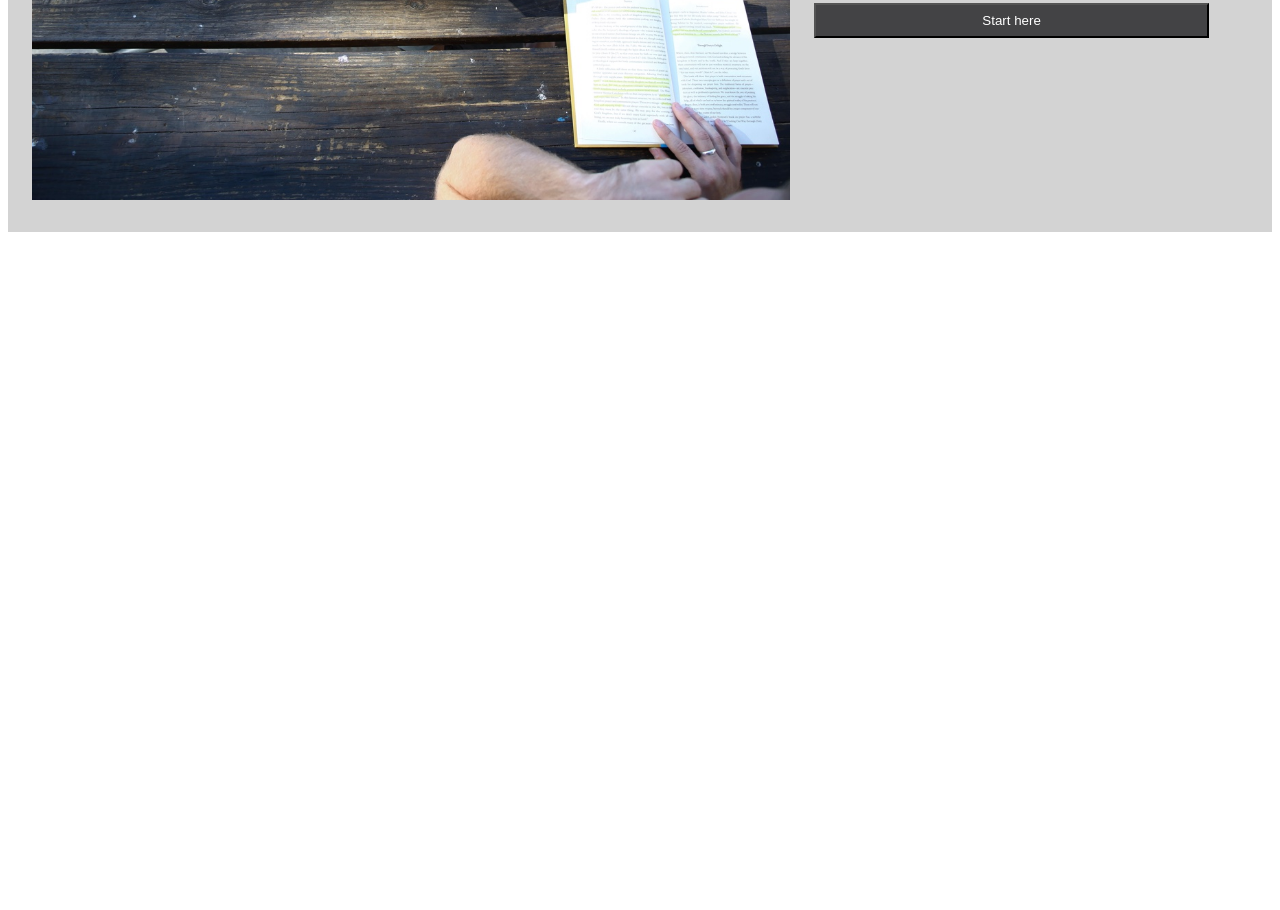
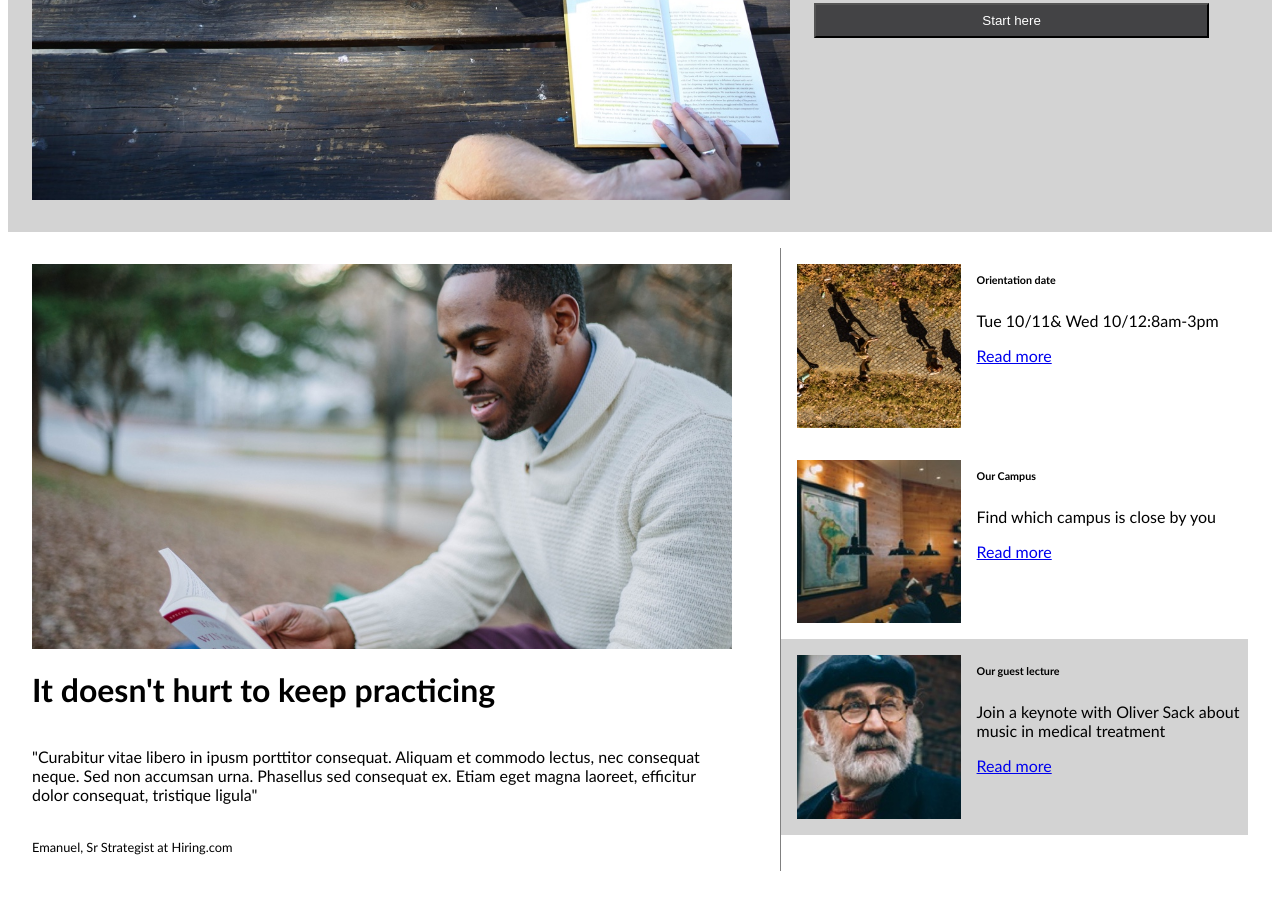
Before and after one commit to rammedv/colmar, a plain HTML site: page index.html in a window 1280 px wide. Shown: the part 482-1392 px from the top of the page. Before the commit the page ends 800 px from the top, so only its background shows below. Drawn offline with Linux system fonts and the light colour scheme.

Commit message:
add main information section html and css

```diff
--- a/index.html
+++ b/index.html
@@ -32,6 +32,45 @@
             </div>
         </div>
         <!-- keep practicing -->
+        <div class="section-1">
+            <div class="left-1">
+                <img src="resources/images/information-main.jpg" alt="a picture of a young man reading newspaper">
+                <h1>It doesn't hurt to keep practicing</h1>
+                <p>"Curabitur vitae libero in ipusm porttitor consequat. Aliquam et commodo lectus, nec consequat neque. Sed non accumsan urna. Phasellus sed consequat ex. Etiam eget magna laoreet, efficitur dolor consequat, tristique ligula"</p>
+                <p><span class="name">Emanuel, Sr Strategist at Hiring.com</span></p>
+            </div>
+            <div class="right-1">
+                <div class="info-block">
+                    <img src="resources/images/information-orientation.jpg" alt="a picture of shadows of walking people">
+                    <div class="info">
+                        <h6>Orientation date</h6>
+                        <p>Tue 10/11& Wed 10/12:8am-3pm</p>
+                        <a href="#">Read more</a>
+                    </div>
+
+                </div>
+                <div class="info-block">
+                    <img src="resources/images/information-campus.jpg" alt="picture of Campus">
+                    <div class="info">
+                        <h6>Our Campus</h6>
+                        <p>Find which campus is close by you</p>
+                        <a href="#">Read more</a>
+                    </div>
+
+                </div>
+                <div class="info-block" id="guest">
+                    <img src="resources/images/information-guest-lecture.jpg" alt="a picture of old man">
+                    <div class="info">
+                        <h6>Our guest lecture</h6>
+                        <p>Join a keynote with Oliver Sack about music in medical treatment</p>
+                        <a href="#">Read more</a>
+                    </div>
+
+                </div>
+            </div>
+        </div>
+
+
         <!-- start learning -->
         <!-- thesis exhibit -->
         <!-- footer -->
--- a/resources/style.css
+++ b/resources/style.css
@@ -1,7 +1,7 @@
 body{
     font-family: 'Gill Sans', 'Gill Sans MT', Calibri, 'Trebuchet MS', sans-serif;
 }
-
+/* header section */
 header{
     display: flex;
     justify-content: space-between;
@@ -21,6 +21,8 @@ header ul {
 header ul li{
     margin-left: 16px;
 }
+
+/* banner section */
 
 .banner {
     display: flex;
@@ -57,3 +59,55 @@ header ul li{
     background-color: rgb(67, 67, 69);
     color: white;
 }
+
+/* information-main section */
+
+.section-1 {
+    display: flex;
+}
+
+.section-1 .left-1 {
+    width: 60%;
+    margin: 32px 24px;
+    display: flex;
+    flex-direction: column;
+    justify-content: center;
+}
+
+.section-1 .name{
+    font-size: 0.8rem;
+    margin: 0;
+    padding: 0;
+}
+
+.section-1 .left-1 img{
+    width: 100%;
+    height: auto;
+}
+
+.section-1 .right-1{
+    display: flex;
+    flex-direction: column;
+    margin-top: 16px;
+    margin-bottom: 32px;
+    margin-left: 24px;
+    margin-right: 24px;
+    width: 40%;
+    border-left: 1px solid gray;
+}
+
+.section-1 .right-1 .info-block{
+    display: flex;
+    width: 100%;
+}
+
+.section-1 .right-1 img{
+    width: 35%;
+    height: auto;
+    margin: 16px;
+    object-fit: contain;
+}
+
+#guest {
+    background-color: lightgray;
+}
```
Also changed, not shown: 1 other file.
